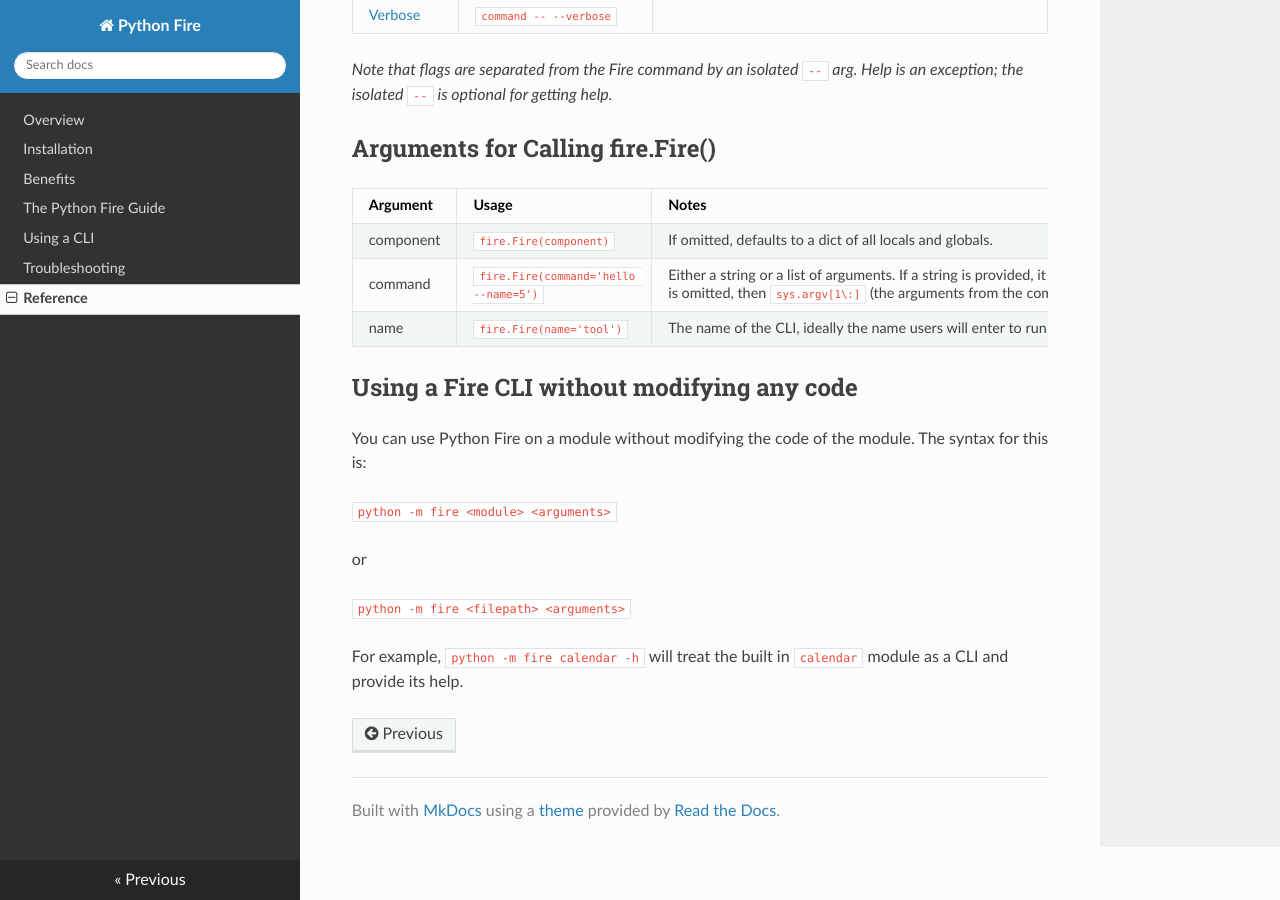
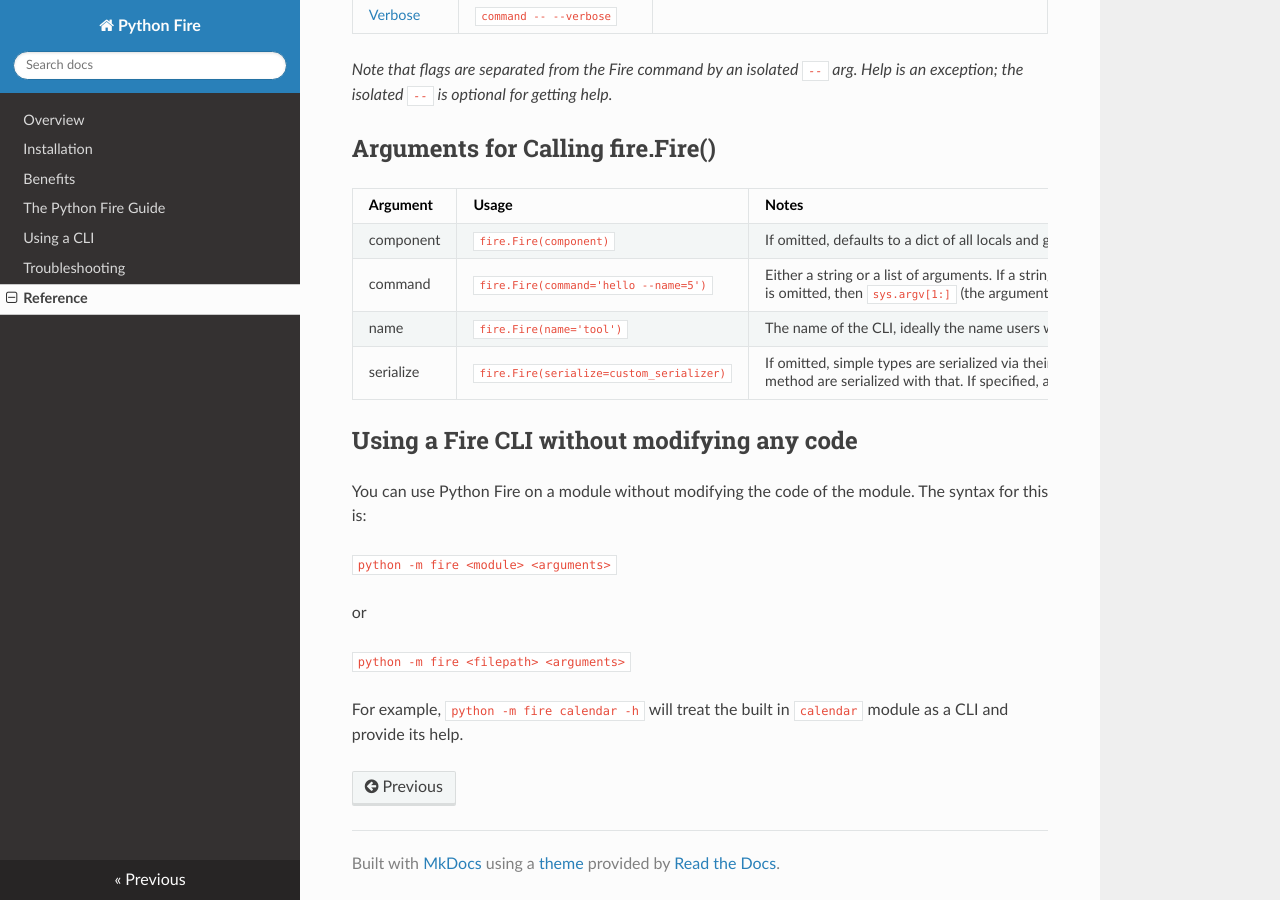
Before and after one commit to google/python-fire, an MkDocs documentation site: the page built from docs/api.md, in a window 1280 px wide and 900 px high, scrolled down 681 px. Built offline with MkDocs 1.6.1, drawn with Linux system fonts in a browser that asks for light colours; nearby versions of some CDN libraries; old or Windows-style settings are respelled for this version of MkDocs.

Commit message:
Adds serialize documentation

```diff
--- a/docs/api.md
+++ b/docs/api.md
@@ -27,8 +27,9 @@ Help is an exception; the isolated `--` is optional for getting help._
 | Argument  | Usage                     | Notes                                |
 | --------- | ------------------------- | ------------------------------------ |
 | component | `fire.Fire(component)`    | If omitted, defaults to a dict of all locals and globals. |
-| command   | `fire.Fire(command='hello --name=5')` | Either a string or a list of arguments. If a string is provided, it is split to determine the arguments. If a list or tuple is provided, they are the arguments. If `command` is omitted, then `sys.argv[1\:]` (the arguments from the command line) are used by default. |
+| command   | `fire.Fire(command='hello --name=5')` | Either a string or a list of arguments. If a string is provided, it is split to determine the arguments. If a list or tuple is provided, they are the arguments. If `command` is omitted, then `sys.argv[1:]` (the arguments from the command line) are used by default. |
 | name      | `fire.Fire(name='tool')`  | The name of the CLI, ideally the name users will enter to run the CLI. This name will be used in the CLI's help screens. If the argument is omitted, it will be inferred automatically.|
+| serialize | `fire.Fire(serialize=custom_serializer)` | If omitted, simple types are serialized via their builtin str method, and any objects that define a custom `__str__` method are serialized with that. If specified, all objects are serialized to text via the provided method. |
 
 ## Using a Fire CLI without modifying any code
 
```
